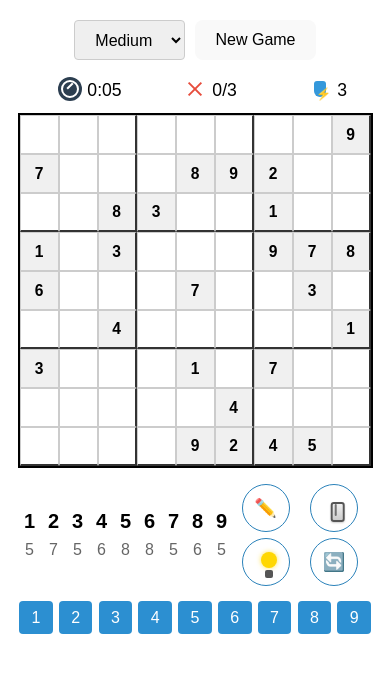
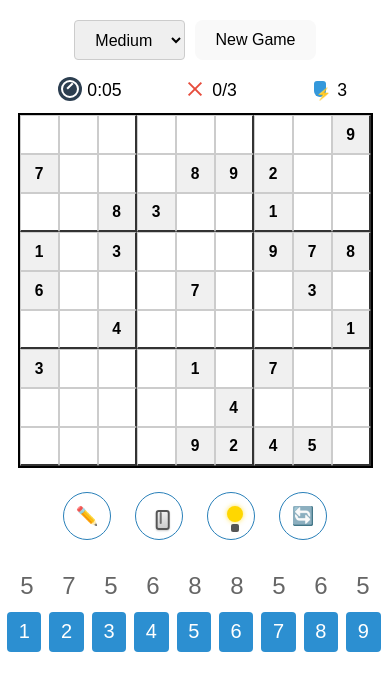
Before and after one commit to kiranofans/sudoku_game, a React (Vite) app: page / in a window 390 px wide. Shown: the top 690 px of the page. Built offline with nearby package versions, Linux system fonts and the light colour scheme.

Commit message:
Modified UI

```diff
--- a/src/App.css
+++ b/src/App.css
@@ -414,7 +414,7 @@ body {
 .action-buttons {
   display: flex;
   grid-template-columns: repeat(2, 1fr);
-  gap: 8px;
+  gap: 0.3rem;
   align-items: center;
   margin-top: 4px;
 }
@@ -696,7 +696,7 @@ body {
   border: 2px solid white;
 }
 
-/* 广告状态 */
+/* Ads */
 .hint-count.ad {
   background: #e67e22;
   font-size: 10px;
@@ -778,18 +778,26 @@ button {
 /* Mobile responsive adjustments for number pad */
 @media (max-width: 768px) {
 
-:root {
-  --vh: 100%; /* fallback */
-}
+  :root {
+    --vh: 100%;
+    /* fallback */
+  }
 
-/* Sudoku game top margin */
-.game-controls{
-  margin-top: calc(env(safe-area-inset-top, 0px) + 6rem);;
-}
+  /* Sudoku game top margin */
+  .game-controls {
+    margin-top: calc(env(safe-area-inset-top, 0px) + 6rem);
+    ;
+  }
 
-  html, body{
+  html,
+  body {
     height: 100%;
+
     overflow-x: hidden;
+    overflow-y: hidden;
+    /* disable vertical scroll */
+    touch-action: none;
+    /* prevent touch scroll on mobile */
   }
 
   /* Stack board and control panel vertically */
@@ -800,10 +808,11 @@ button {
     gap: 0.1rem;
     height: calc(var(--vh, 1vh) * 100);
     width: 100%;
-    max-width: 700px;/* increased the max width*/
+    max-width: 700px;
+    /* increased the max width*/
     max-height: 100vh;
-    padding-top: evn(safe-area-inset-top,1rem);
-    padding-bottom:env(safe-area-inset-bottom,1rem);
+    padding-top: evn(safe-area-inset-top, 1rem);
+    padding-bottom: env(safe-area-inset-bottom, 1rem);
   }
 
   .wrapper {
@@ -818,13 +827,14 @@ button {
     display: none;
   }
 
-  .game-info{
+  .game-info {
     display: flex;
     align-items: center;
     justify-content: space-around;
     margin: 0.1rem;
   }
-  .info-icon{
+
+  .info-icon {
     width: 24px;
     height: 24px;
   }
@@ -855,39 +865,48 @@ button {
 
   /* Number pad: 1 row layout */
   .number-pad {
-    display: grid;
+    display: flex;
     grid-template-columns: repeat(9, 1fr);
     /* 9 buttons in one row */
-    gap: 3px;
-    margin: 0.25rem 0;
-    width: 100%;
+    gap: 8px;
+    width: 23.5rem;
+    height: auto;
     max-width: 100%;
     justify-items: center;
-    grid-auto-rows: 50px;
+    align-content: center;
     /* height of each button */
     margin: 0 auto;
   }
 
+
+  /* .number-pad>* {
+    max-width: none;
+  } */
+
+
   .number-pad button {
-    width: 2.1rem;
-    height: auto;
+
+    width: 2.15rem;
+    height: 2.5rem;
     aspect-ratio: 1 / 1;
-
+    align-self: center;
+    justify-content: center;
     /* smaller size for mobile */
-    font-size: clamp(16px, 4vw, 18px);
+    font-size: clamp(20px, 4vw, 18px);
     /* slightly smaller font */
     padding: 0;
   }
 
   .counts-and-actionbtn {
-    display: flex;
-    justify-content: space-between;
-    align-items: flex-start;
+
+    justify-content: column;
+    align-items: center;
     /* align top */
     gap: 8px;
     width: 100%;
+    font-size: 2rem;
     grid-template-columns: 1fr;
-    margin-top:0.1rem;
+    margin-top: 0.2rem;
     margin-bottom: 0.3rem;
     /* spacing between counts and action buttons */
   }
@@ -895,21 +914,34 @@ button {
   .horizontal-counts {
     display: flex;
     align-self: center;
+    gap: 10px;
   }
 
   .count-item .number {
+    display: none;
     font-weight: bold;
     font-size: clamp(20px, 4vw, 22px);
   }
 
+  .count-item .remaining {
+    width: 2rem;
+    max-width: 90vw;
+    gap: 1px;
+    height: auto;
+    font-size: clamp(24px, 4vw, 26px);
+
+  }
+
   .action-buttons {
-    display: grid;
+    display: flex;
     grid-template-columns: repeat(2, 1fr);
-    gap: 6px;
+    gap: 1.5rem;
     width: 100%;
-    max-width: 150px;
-    align-items: flex-end;
-    margin-top: 0.1rem;
+    height: auto;
+    align-items: center;
+    justify-content: center;
+    margin-top: 0.5rem;
+    margin-bottom: 1rem;
   }
 
   .action-buttons button {
@@ -919,6 +951,11 @@ button {
     font-size: clamp(12px, 4vw, 16px);
   }
 
+  .action-buttons .hint-icon{
+    position:relative;
+    align-self: center;
+  }
+
 
   .action-buttons button .btn-pencil,
   .action-buttons button .btn-eraser,
@@ -926,12 +963,6 @@ button {
   .action-buttons button .btn-reset {
     width: 20px;
     /* scale down icon inside */
-    height: 20px;
-  }
-
-  .btn-hint {
-    transform: translate(-50%, -50%);
-    width: 20px;
     height: 20px;
   }
 
--- a/src/App.tsx
+++ b/src/App.tsx
@@ -348,21 +348,8 @@ window.addEventListener('orientationchange', setVh);
                 </div>
               </div>
 
+              <div className="counts-and-actionbtn">
                 <div className="control-panel">
-
-
-                <div className="counts-and-actionbtn">
-                    {/*Wrap counts + actions together */}
-                <div className="horizontal-counts">
-                  {Array.from({ length: 9 }, (_, i) => i + 1).map(num => (
-                    <div key={num} className="count-item">
-                      <div className={`number ${numberCounts[num] <= 0 ? 'completed' : ''}`}>
-                        {num}
-                      </div>
-                      <div className="remaining"> {numberCounts[num]}</div>
-                    </div>
-                  ))}
-                </div>
                   <div className="action-buttons">
                     <button
                       className={isPencilMode ? 'active' : ''}
@@ -379,6 +366,17 @@ window.addEventListener('orientationchange', setVh);
                     <button onClick={handleReset}>
                       <div className="btn-reset"></div>
                     </button>
+                  </div>
+                  <div className="horizontal-counts">
+
+                    {Array.from({ length: 9 }, (_, i) => i + 1).map(num => (
+                      <div key={num} className="count-item">
+                        <div className={`number ${numberCounts[num] <= 0 ? 'completed' : ''}`}>
+                          {num}
+                        </div>
+                        <div className="remaining"> {numberCounts[num]}</div>
+                      </div>
+                    ))}
                   </div>
 
                 </div>
```
Also changed, not shown: 4 other files (tests, documents, lock files or other folders). Lines whose indentation alone changed are shown as unchanged.
